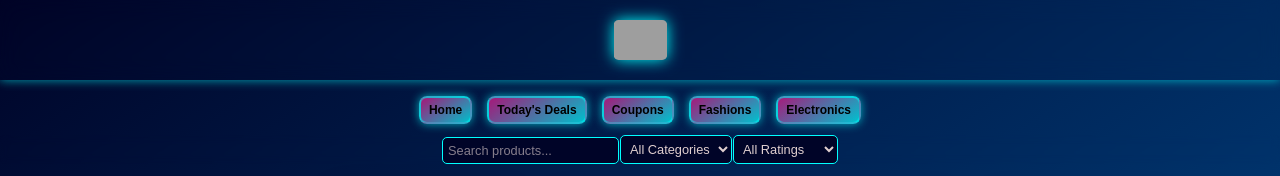
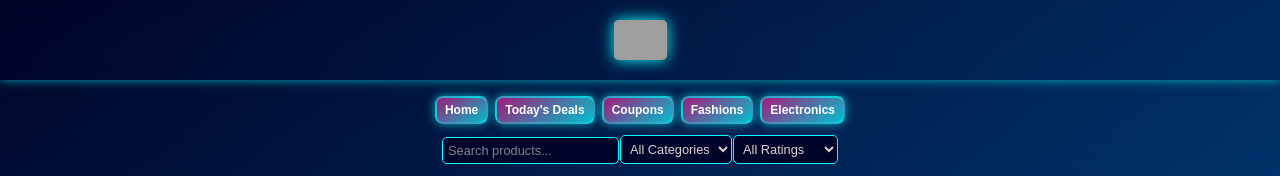
Before and after one commit to ARIPOGULAASHOKKUMAR/atozon, a plain HTML site: page Home2.html in a window 1280 px wide. Shown: the top 176 px of the page. Drawn offline with Linux system fonts and the light colour scheme; grey boxes are pictures that could not be loaded; a web font is replaced by a local one.

Commit message:
Home2.css

```diff
--- a/Home2.css
+++ b/Home2.css
@@ -65,8 +65,8 @@ body{
     display: flex;
     justify-content: center;
     align-items: center;
-    gap: 15px;
-    flex-wrap: nowrap;
+    gap: 7px;
+    flex-wrap: wrap;
     margin: 10px 0;
 
 }
@@ -77,7 +77,7 @@ body{
     width:fit-content;
     white-space: nowrap;
     background-color: rgba(0, 255, 255, 0.2);
-    color: black;
+    color: white;
     border: 2px solid #00ffff6e;
     cursor: pointer;
     border-radius: 8px;
```
